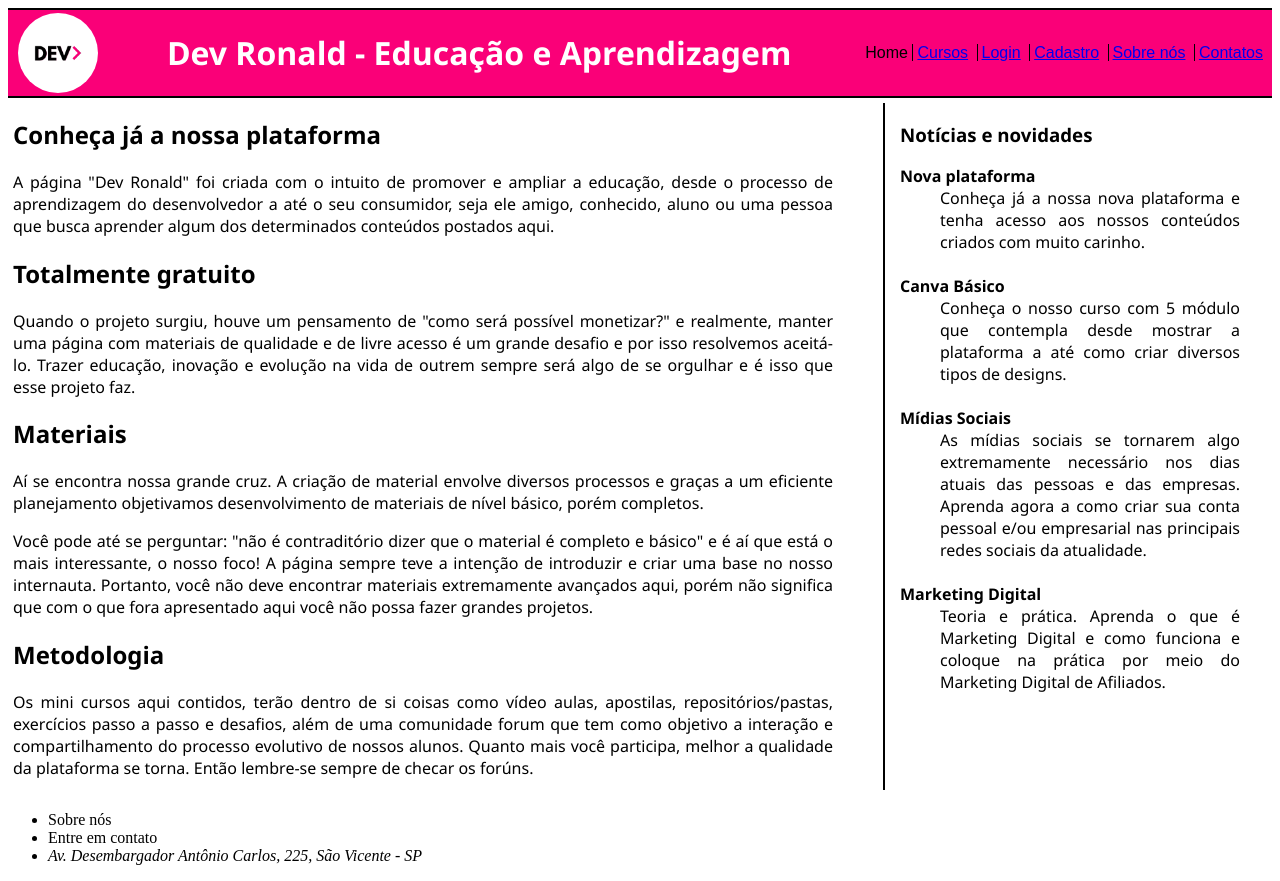
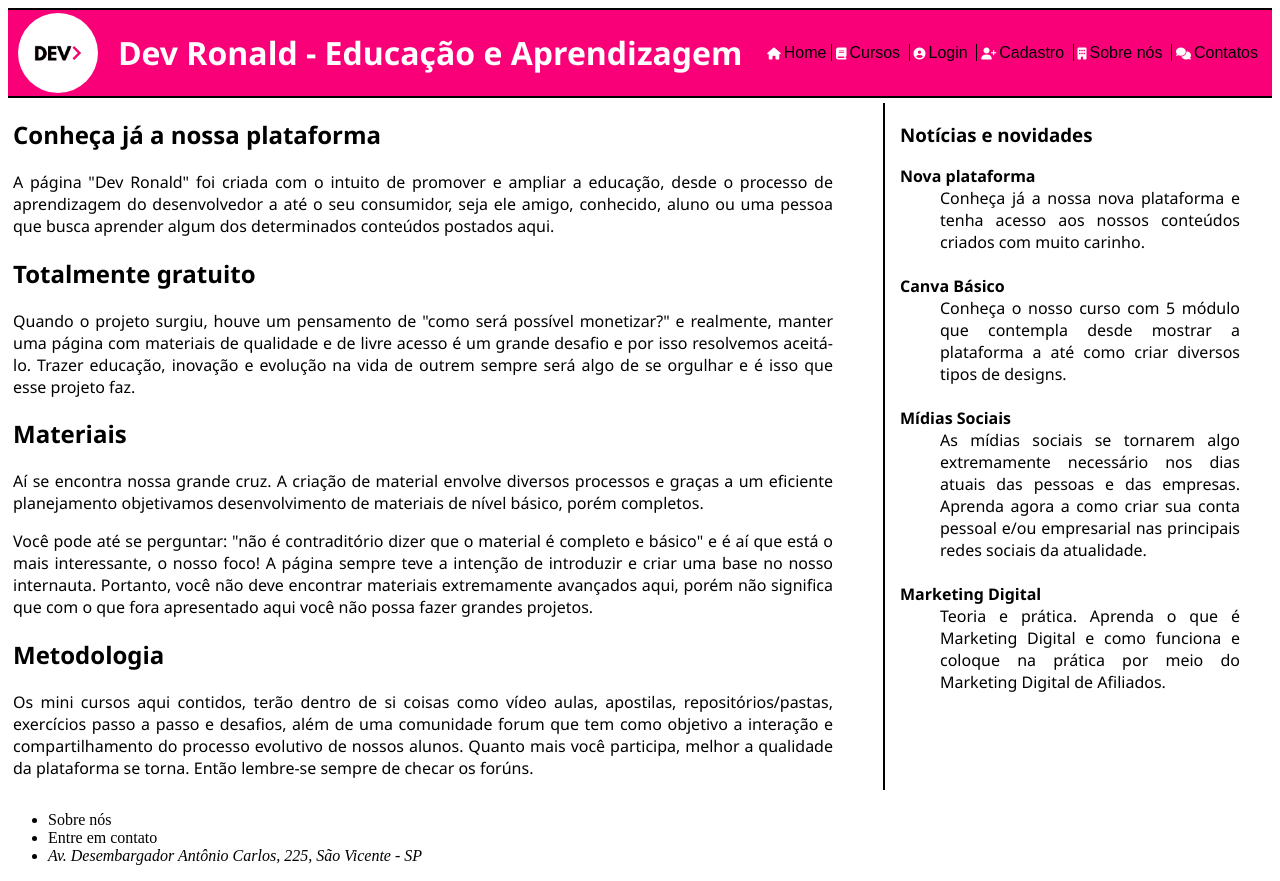
Before and after one commit to ronaldevangelista/devronald, a plain HTML site: page Index.Html in a window 1280 px wide. Drawn offline with Linux system fonts and the light colour scheme.

Commit message:
Icons and nav sizes start
Pretend I fixed the things from last commit (I forget to read and solve). And this, I start to put the Icons.
One great thing is: Now I have a account on "Font Awesome". I have to finish the hovers, sizes and test in nav. After this, start to create the others pages might be good. But just after I finish al the Index content. Maybe put some background will help. It's a pretty-ugly design. The aside menu is another thing. Older Ronald. Please, read this.

```diff
--- a/Index.Html
+++ b/Index.Html
@@ -3,6 +3,7 @@
     <head>
         <meta http-equiv="Content-Type"  content="Text/Html; Charset=UTF-8">
         <link rel="stylesheet" type="text/css" href="base.css"/>
+        <script src="https://kit.fontawesome.com/49e09a51fe.js" crossorigin="anonymous"></script>
         <title>Dev Ronald - Ínicio</title>
     </head>
 
@@ -11,12 +12,12 @@
             <img src="img/Dev_Ronald_Favicon_pre-removebg-preview.png" alt="Logo exemplo">
             <h1>Dev Ronald - Educação e Aprendizagem</h1>
             <nav>
-                Home
-                <a href="cursos-hub.html">Cursos</a>
-                <a href="Login.html">Login</a>
-                <a href="Cadastro.html">Cadastro</a>
-                <a href="Aboutus.html">Sobre nós</a>
-                <a href="Contato.html">Contatos</a>
+                <i class="fa fa-home"></i>Home
+                <a href="cursos-hub.html"><i class="fa fa-book"></i>Cursos</a>
+                <a href="Login.html"><i class="fa fa-user-circle"></i>Login</a>
+                <a href="Cadastro.html"><i class="fa fa-user-plus"></i>Cadastro</a>
+                <a href="Aboutus.html"><i class="fa fa-building"></i>Sobre nós</a>
+                <a href="Contato.html"><i class="fa fa-comments"></i>Contatos</a>
             </nav>
         </header>
 
--- a/base.css
+++ b/base.css
@@ -4,7 +4,7 @@ header {
     border-top: 2px solid black;
     border-bottom: 2px solid black;
     display: flex;
-    flex-flow: row flex-start;
+    flex-flow: row;
     align-items: center;
     justify-content: space-between;
     font-family: sans-serif;
@@ -17,12 +17,32 @@ header h1 {
 }
 
 nav {
-    margin: 5px;
+    margin-right: 5px;
+    padding: 5px;
+    min-width: 410px;
+    max-width: 500px;
 }
 
 nav a {
     border-left: 1px black solid;
     padding: 0px 4px;
+}
+
+nav a:hover {
+    background-color: white;
+    color: black;
+}
+
+nav a:any-link {
+    color: Black;
+    text-decoration: none;
+}
+
+nav i {
+    margin-right: 3px;
+    Color: white;
+    font-size: 12px;
+    text-shadow: 0.5px;
 }
 
 header img {
```
